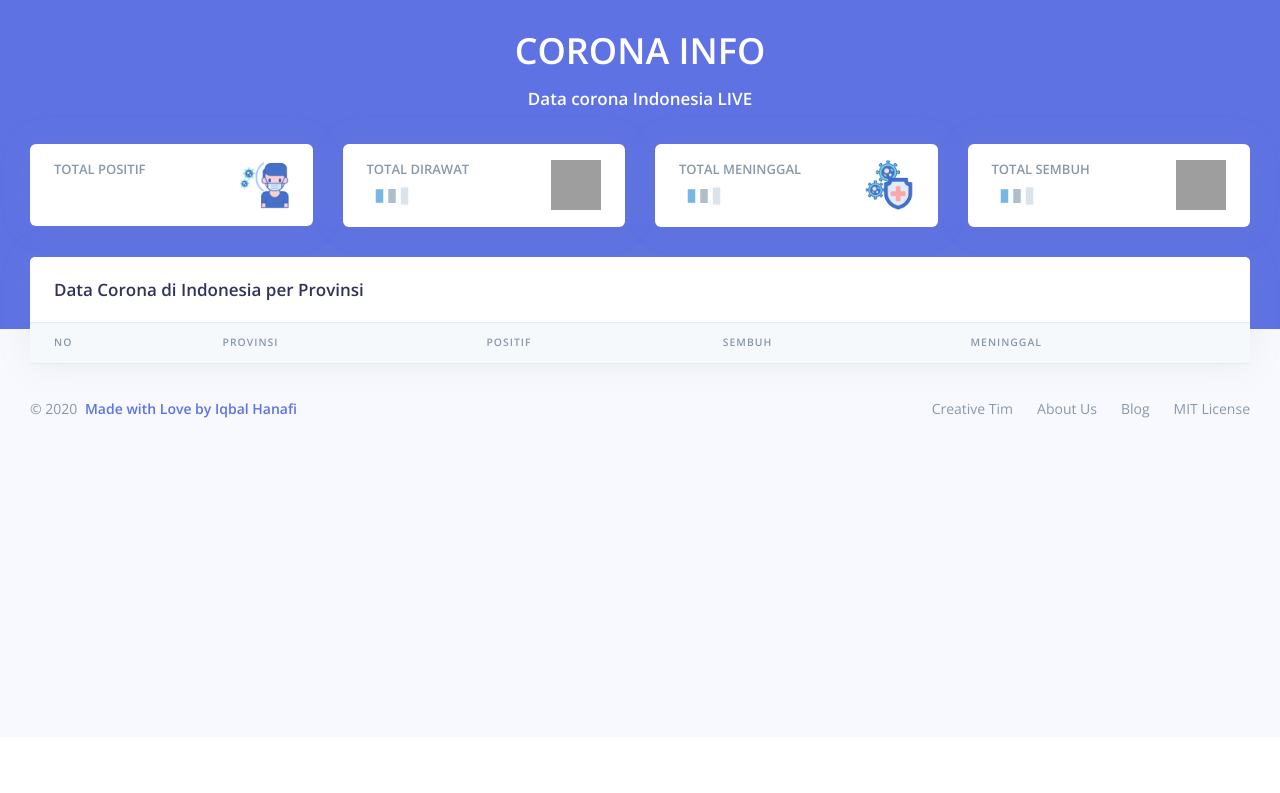
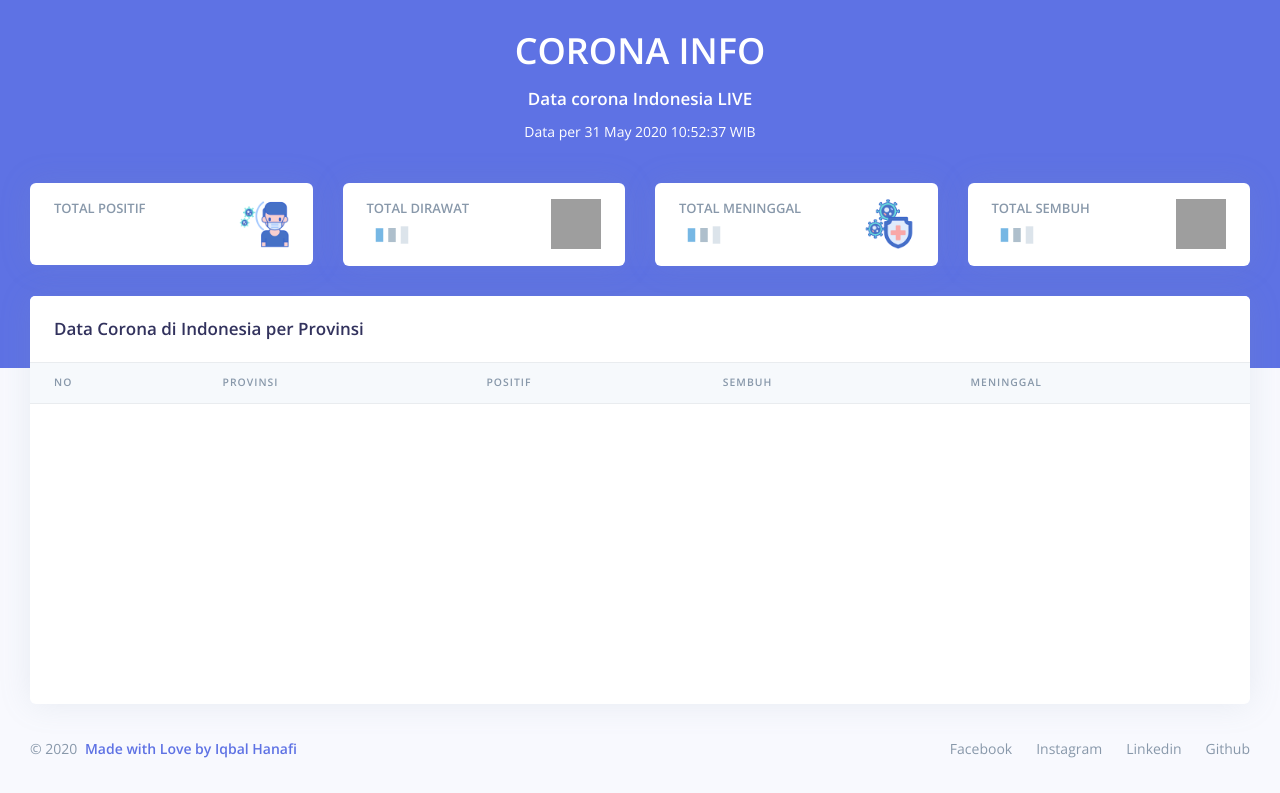
Before and after one commit to Iqbalhanafi20/coronaInfo, a PHP site: page / in a window 1280 px wide. Shown: the part 63-856 px from the top of the page. Before the commit the page ends 481 px from the top, so only its background shows below. Run offline with PHP 8.4, Linux system fonts and the light colour scheme; data that the repository does not hold is empty; grey boxes are pictures that could not be loaded.

Commit message:
tambah perubahan

```diff
--- a/index.html
+++ b/index.php
@@ -37,6 +37,9 @@
 </head>
 
 <body>
+  <?php
+  date_default_timezone_set("Asia/Jakarta");
+  ?>
 
   <!-- Main content -->
   <div class="main-content" id="panel">
@@ -58,16 +61,17 @@
       <div class="container-fluid">
         <div class="header-body">
           <div class="row align-items-center py-4">
-            <div class="col-lg-4 col-7">
+            <div class="col-lg-4 col-12">
 
             </div>
-            <div class="col-lg-4 col-7">
+            <div class="col-lg-4 col-12">
               <center>
                 <h1 class="text-white d-inline-block" style="font-size: 36px;">CORONA INFO</h1>
                 <h3 class="text-white">Data corona Indonesia LIVE</h1>
+                <p class="text-white" style="font-size: 14px;">Data per <?php echo date("d M Y H:i:s")." WIB" ?></p>
               </center>
             </div>
-            <div class="col-lg-4 col-7">
+            <div class="col-lg-4 col-12">
 
             </div>
           </div>
@@ -162,7 +166,7 @@
             </div>
             <div class="table-responsive">
               <!-- Projects table -->
-              <table class="table align-items-center table-flush" id="tableku">
+              <table class="table align-items-center table-flush fixed_header" id="tableku">
                 <thead class="thead-light">
                   <tr>
                     <th scope="col">NO</th>
@@ -172,7 +176,7 @@
                     <th scope="col">MENINGGAL</th>
                   </tr>
                 </thead>
-                <tbody class="isiprov" style="overflow-y: auto;">
+                <tbody class="isiprov" style="overflow-y: auto;overflow-x:auto;height:300px !important">
 
                 </tbody>
               </table>
@@ -192,16 +196,18 @@
           <div class="col-lg-6">
             <ul class="nav nav-footer justify-content-center justify-content-lg-end">
               <li class="nav-item">
-                <a href="https://www.creative-tim.com" class="nav-link" target="_blank">Creative Tim</a>
+                <a href="http://facebook.com/iqbal.hanafifralamp" class="nav-link" target="_blank">
+                  Facebook
+                </a>
               </li>
               <li class="nav-item">
-                <a href="https://www.creative-tim.com/presentation" class="nav-link" target="_blank">About Us</a>
+                <a href="https://www.instagram.com/iqbalfralamp/" class="nav-link" target="_blank">Instagram</a>
               </li>
               <li class="nav-item">
-                <a href="http://blog.creative-tim.com" class="nav-link" target="_blank">Blog</a>
+                <a href="https://www.linkedin.com/in/iqbal-hanafi-0b035a155/" class="nav-link" target="_blank">Linkedin</a>
               </li>
               <li class="nav-item">
-                <a href="https://github.com/creativetimofficial/argon-dashboard/blob/master/LICENSE.md" class="nav-link" target="_blank">MIT License</a>
+                <a href="https://github.com/Iqbalhanafi20" class="nav-link" target="_blank">Github</a>
               </li>
             </ul>
           </div>
```
